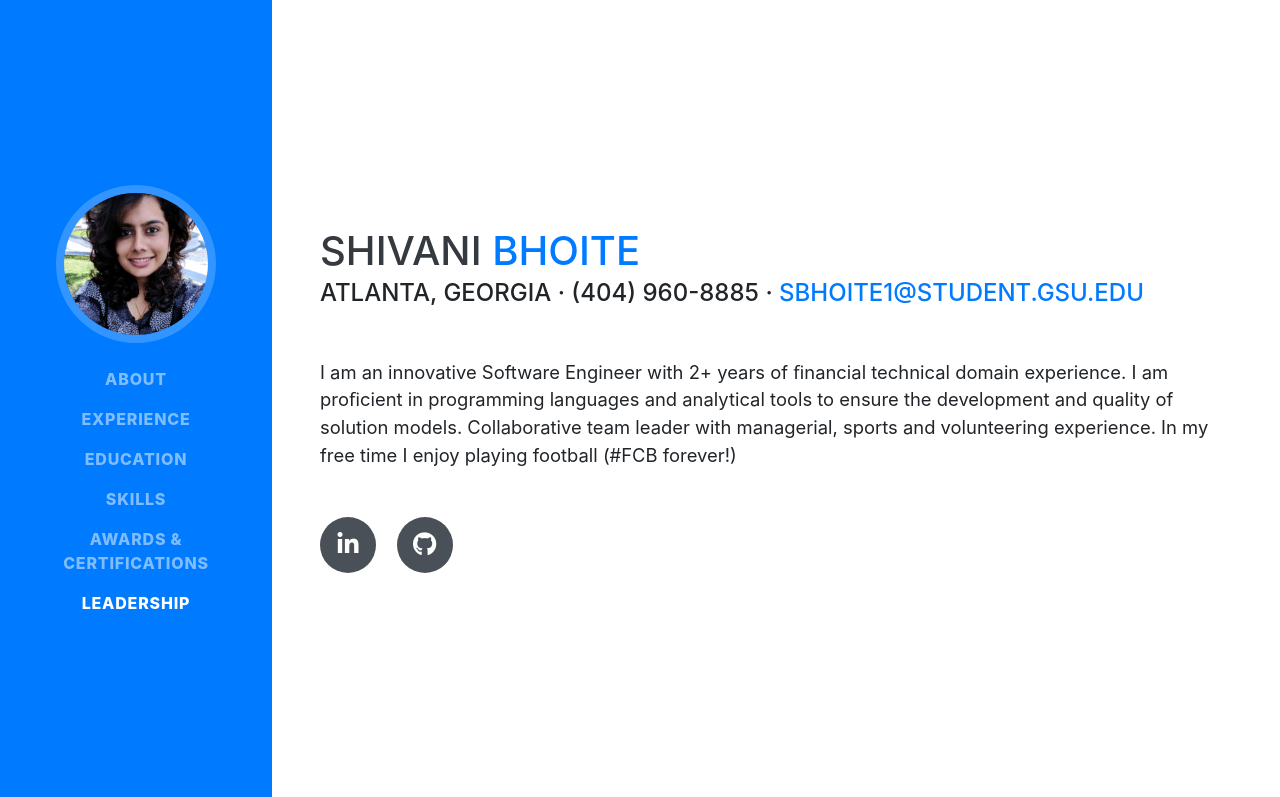
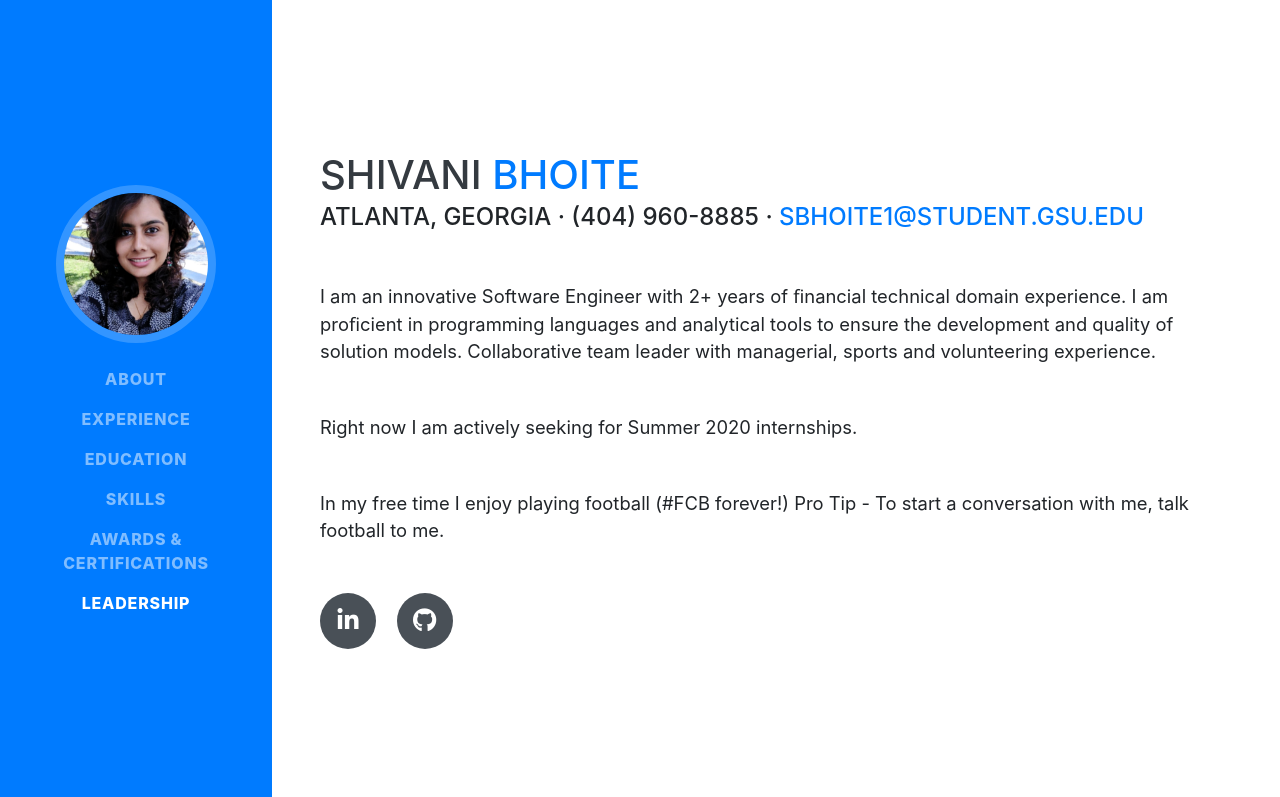
Before and after one commit to shivanibhoite/shivanibhoite.github.io, a website with bundled scripts: page index.html in a window 1280 px wide. Shown: the top 797 px of the page. Built offline with nearby package versions, Linux system fonts and the light colour scheme; a web font is replaced by a local one.

Commit message:
Update index.html

```diff
--- a/index.html
+++ b/index.html
@@ -8,7 +8,7 @@
   <meta name="description" content="">
   <meta name="author" content="">
 
-  <title>Shivani Bhoite</title>
+  <title>Shivani Bhoite - Portfolio Website</title>
 
   <!-- Bootstrap core CSS -->
   <link href="vendor/bootstrap/css/bootstrap.min.css" rel="stylesheet">
@@ -80,7 +80,16 @@
         <div class="subheading mb-5">Atlanta, Georgia  · (404) 960-8885 ·
           <a href="mailto:sbhoite1@student.gsu.edu">sbhoite1@student.gsu.edu</a>
         </div>
-        <p class="lead mb-5"> I am an innovative Software Engineer with 2+ years of ﬁnancial technical domain experience. I am proﬁcient in programming languages and  analytical tools to ensure the development and quality of solution models. Collaborative team leader with managerial, sports and volunteering experience. In my free time I enjoy playing football (#FCB forever!) </p>
+        <p class="lead mb-5"> I am an innovative Software Engineer with 2+ years of ﬁnancial technical domain experience. I am proﬁcient in programming languages and  analytical tools to ensure the development and quality of solution models. Collaborative team leader with managerial, sports and volunteering experience. </p>
+
+        <p class="lead mb-5"> Right now I am actively seeking for Summer 2020 internships. </p>
+
+        <p class="lead mb-5">In my free time I enjoy playing football (#FCB forever!) Pro Tip - To start a conversation with me, talk football to me.  </p>
+
+        <p>
+
+        </p>
+
         <div class="social-icons">
 
 
```
